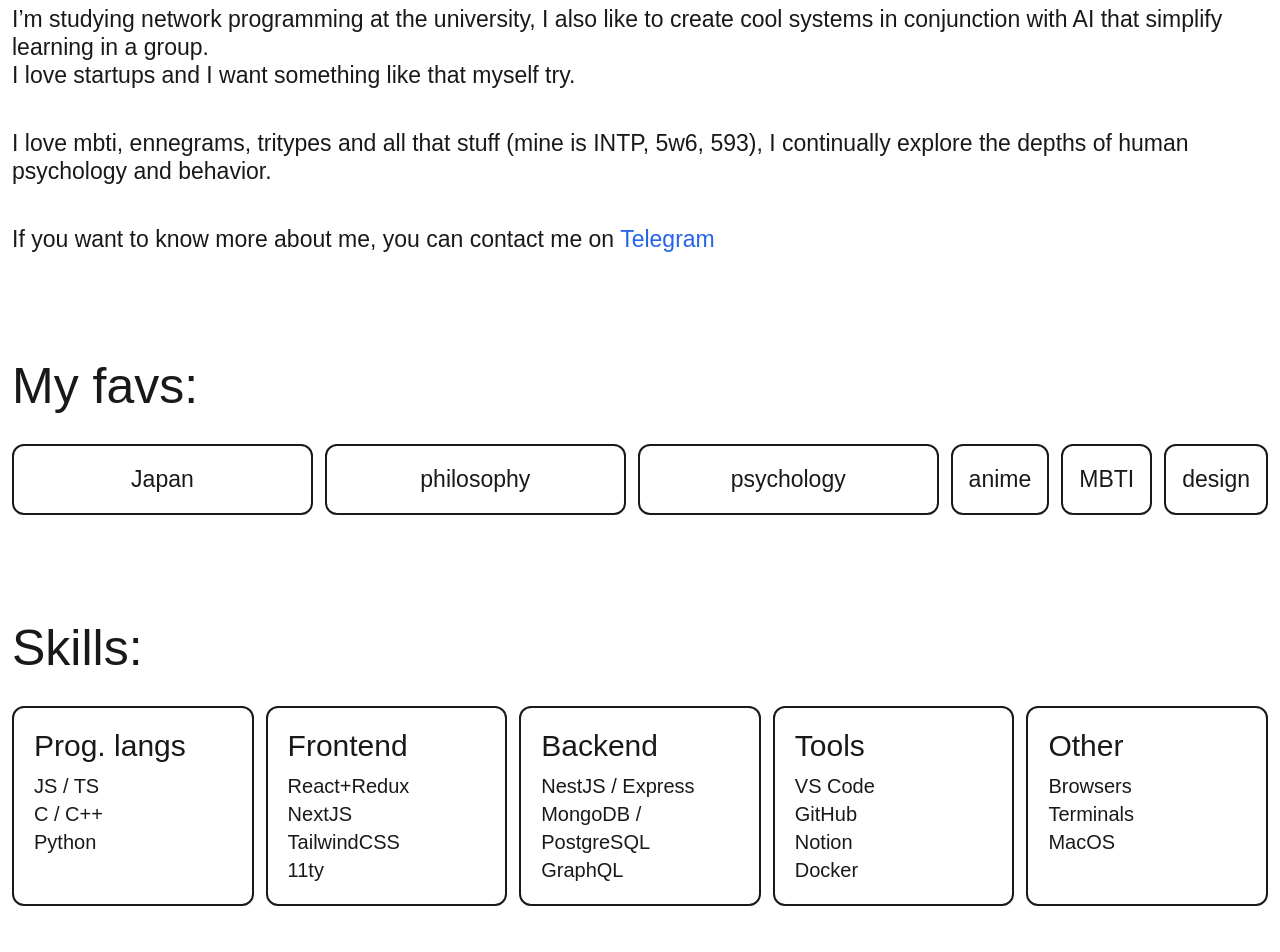
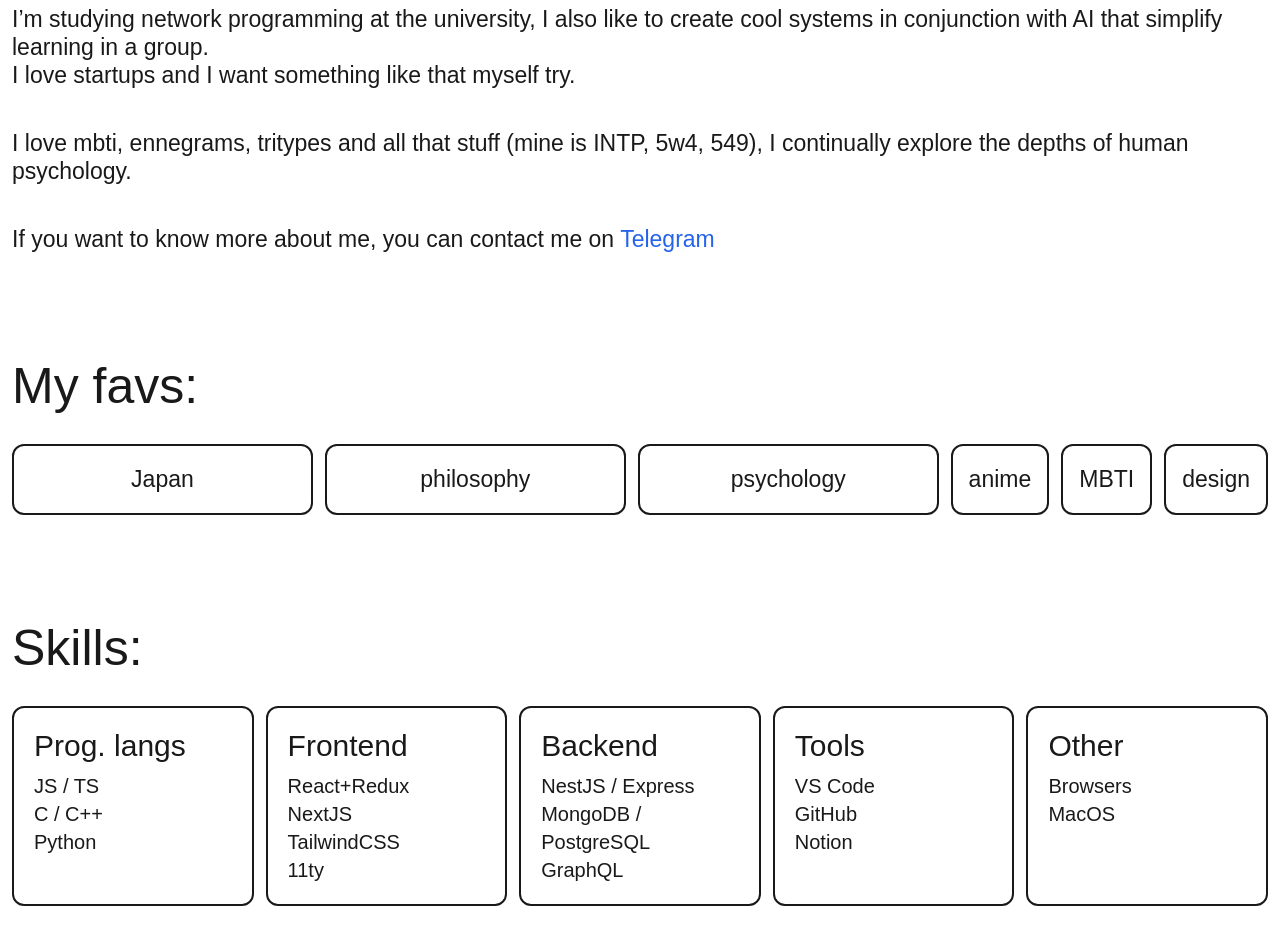
Before and after one commit to NightWanderer2004/Eduard-Povierin, a Next.js app: page /about in a window 1280 px wide. Shown: the part 280-1232 px from the top of the page. Built offline with nearby package versions, Linux system fonts and the light colour scheme; a web font is replaced by a local one.

Commit message:
Update data

```diff
--- a/src/components/screens/about/bio/Bio.jsx
+++ b/src/components/screens/about/bio/Bio.jsx
@@ -10,8 +10,7 @@ const Bio = () => {
                a group. <br /> I love startups and I want something like that myself try.
             </p>
             <p style={{ animationDelay: '0.2s' }}>
-               I love mbti, ennegrams, tritypes and all that stuff (mine is INTP, 5w6, 593), I continually explore the depths of human psychology and
-               behavior.
+               I love mbti, ennegrams, tritypes and all that stuff (mine is INTP, 5w4, 549), I continually explore the depths of human psychology.
             </p>
             <p style={{ animationDelay: '0.3s' }}>
                If you want to know more about me, you can contact me on{' '}
--- a/src/data.js
+++ b/src/data.js
@@ -18,8 +18,8 @@ module.exports = {
       { title: 'Prog. langs', list: ['JS / TS', 'C / C++', 'Python'] },
       { title: 'Frontend', list: ['React+Redux', 'NextJS', 'TailwindCSS', '11ty'] },
       { title: 'Backend', list: ['NestJS / Express', 'MongoDB / PostgreSQL', 'GraphQL'] },
-      { title: 'Tools', list: ['VS Code', 'GitHub', 'Notion', 'Docker'] },
-      { title: 'Other', list: ['Browsers', 'Terminals', 'MacOS'] },
+      { title: 'Tools', list: ['VS Code', 'GitHub', 'Notion'] },
+      { title: 'Other', list: ['Browsers', 'MacOS'] },
    ],
    projects: [
       {
```
